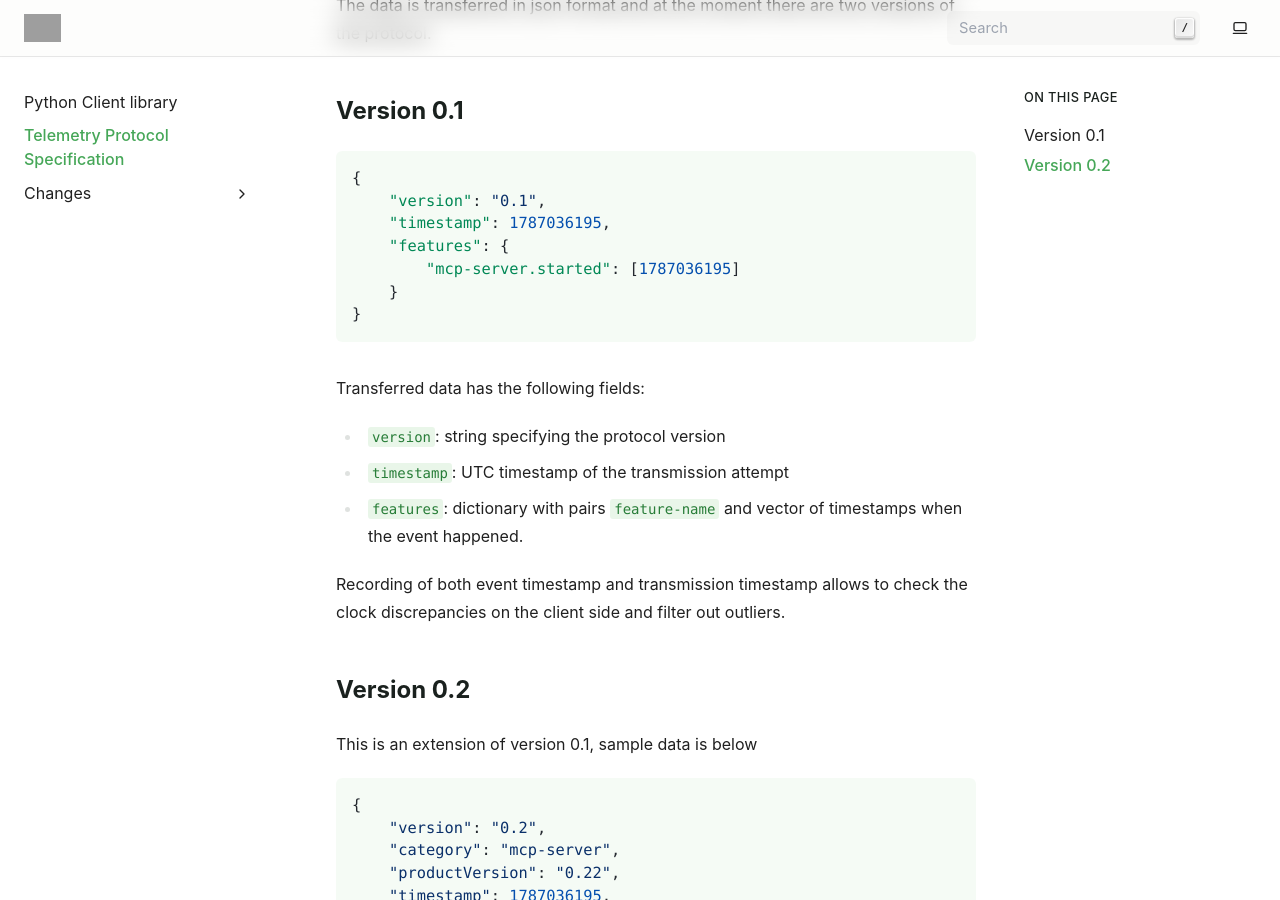
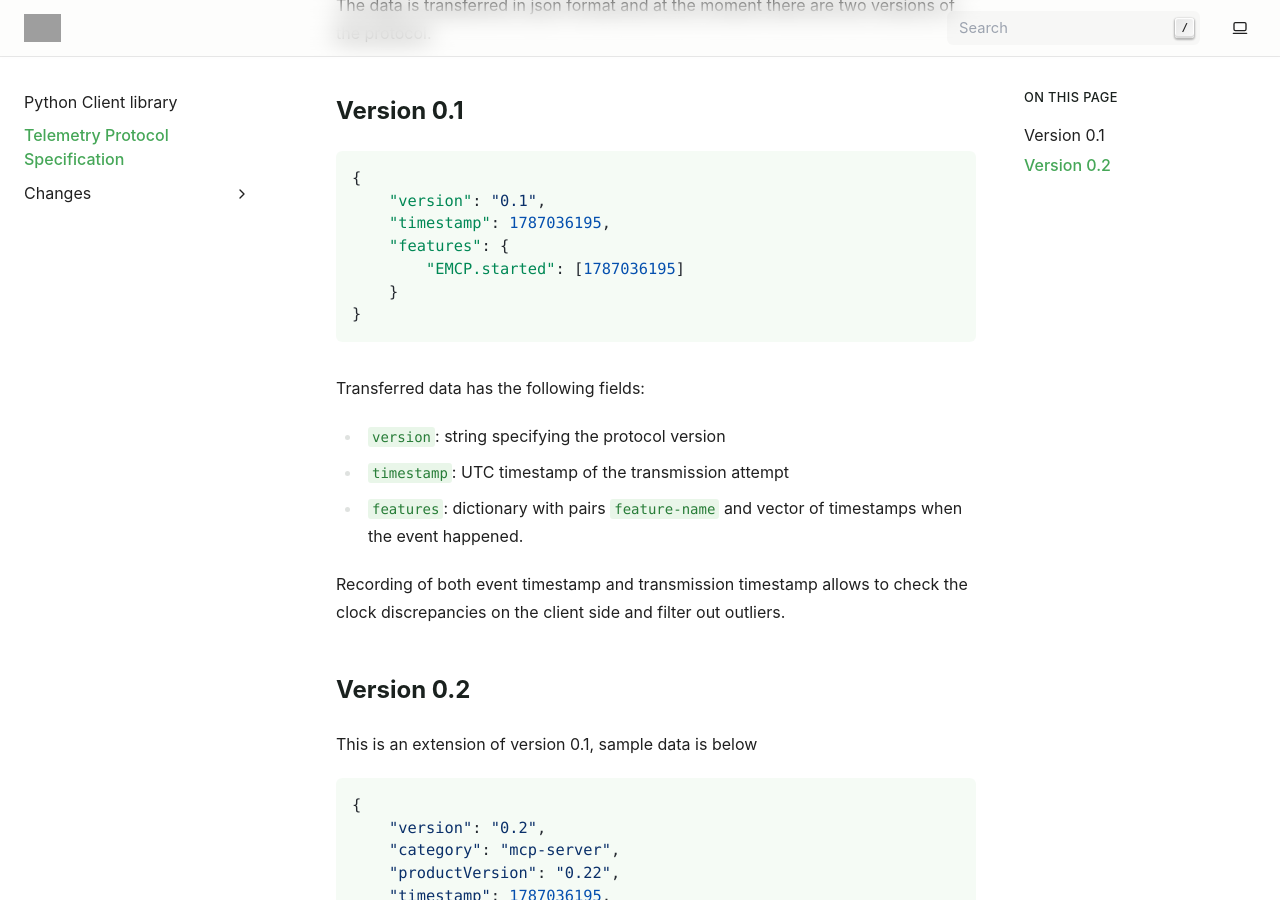
Before and after one commit to exasol/telemetry-client-python, a Sphinx documentation site: the page built from doc/protocol.rst, in a window 1280 px wide and 900 px high, scrolled down 301 px. Built offline with Sphinx 7.4.7, drawn with Linux system fonts in a browser that asks for light colours; pages that are not in the unit, such as notebooks, are missing from menus; grey boxes are pictures that could not be loaded.

Commit message:
Update doc/protocol.rst
Co-authored-by: Torsten Kilias <tkilias@users.noreply.github.com>

```diff
--- a/doc/protocol.rst
+++ b/doc/protocol.rst
@@ -16,7 +16,7 @@ Version 0.1
         "version": "0.1",
         "timestamp": 1787036195,
         "features": {
-            "mcp-server.started": [1787036195]
+            "EMCP.started": [1787036195]
         }
     }
 
```
